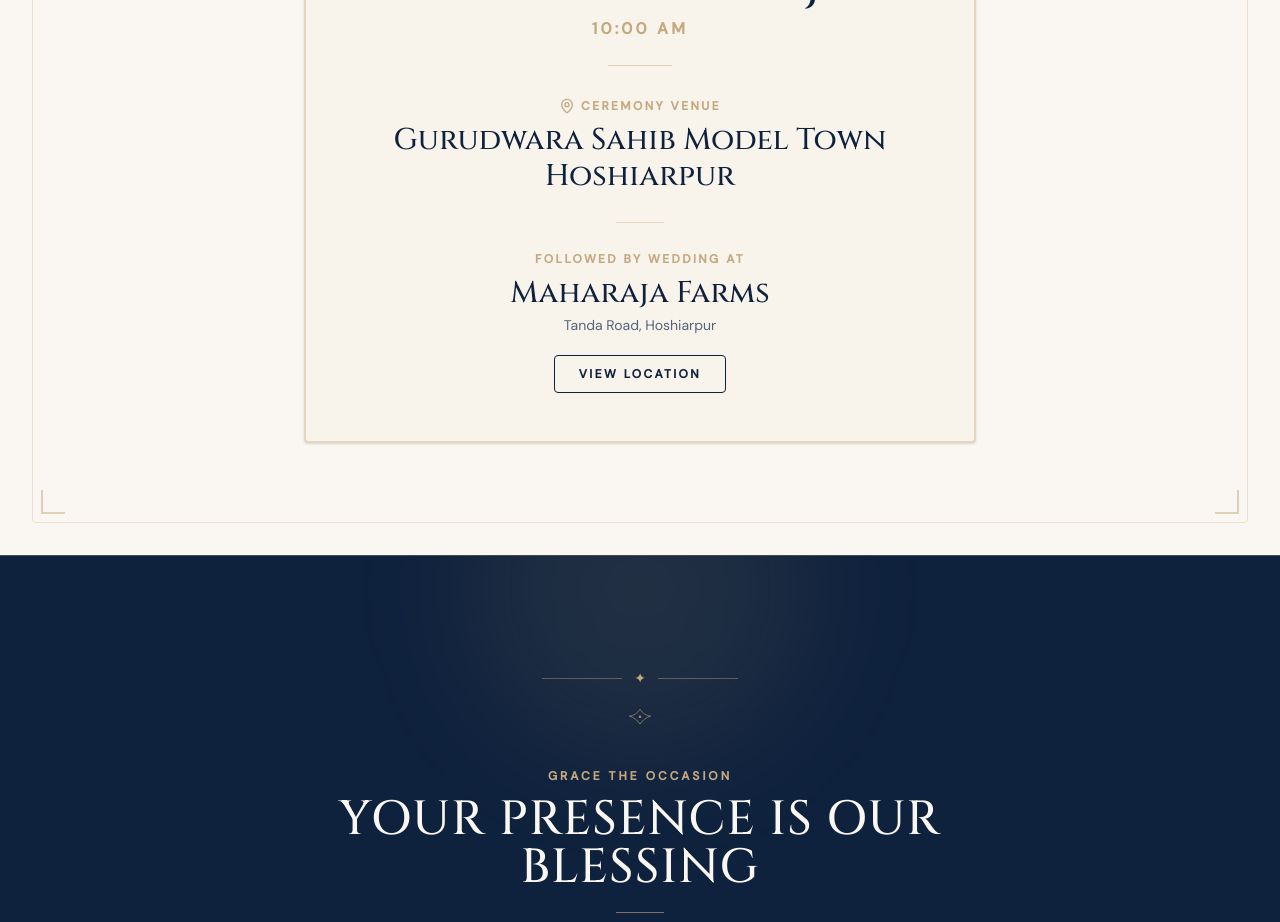
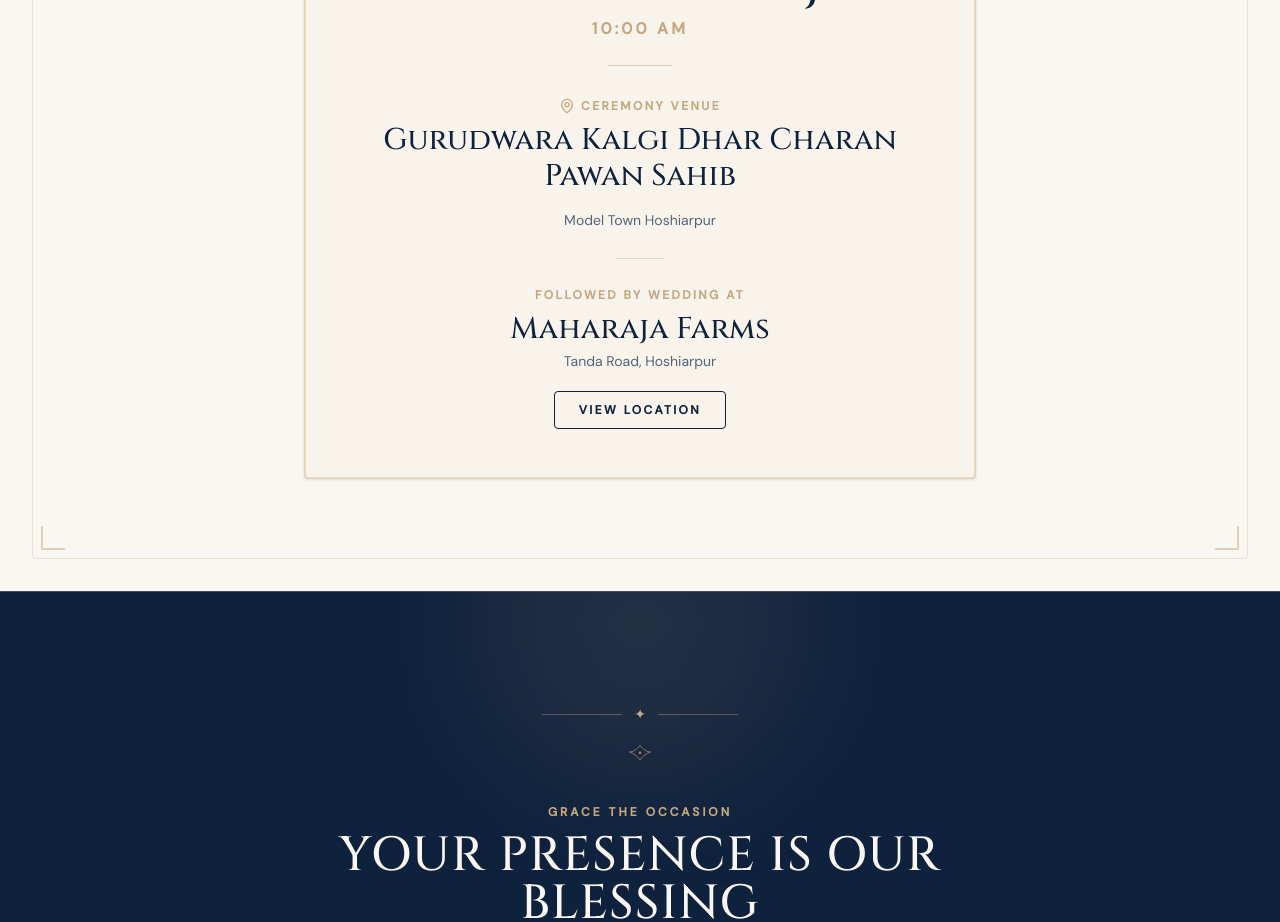
Before and after one commit to GurkanwarSingh56/Wedding-Invitation, a Next.js app: page / in a window 1280 px wide. Shown: the part 4820-5742 px from the top of the page. Built offline with nearby package versions, Linux system fonts and the light colour scheme.

Commit message:
updated location

```diff
--- a/components/sections/WeddingDay.tsx
+++ b/components/sections/WeddingDay.tsx
@@ -110,8 +110,11 @@
               <p className={`text-2xl sm:text-3xl text-blue-deep font-medium mb-4 ${isPunjabi ? 'font-punjabi' : 'font-serif'}`}>
                 {isPunjabi ? venue.gurudwaraSahibPunjabi : venue.gurudwaraSahib}
               </p>
+              <p className={`text-sm text-slate-muted mb-5 ${isPunjabi ? 'font-punjabi' : 'font-sans'}`}>
+                {isPunjabi ? venue.gurudwaraSahibLocationPunjabi : venue.gurudwaraSahibLocation}
+              </p>
+            </div>
 
-            </div>
 
             {/* Subtle Divider */}
             <div className="w-12 h-px bg-gold-antique/40 mx-auto my-7"></div>
--- a/data/wedding.ts
+++ b/data/wedding.ts
@@ -73,8 +73,11 @@
       googleMapsUrl: "https://maps.google.com/?q=Gurudwara+Baba+Baghel+Singh+Hariana+Hoshiarpur",
     },
     anandKaraj: {
-      gurudwaraSahib: "Gurudwara Sahib Model Town Hoshiarpur",
-      gurudwaraSahibPunjabi: "ਗੁਰਦੁਆਰਾ ਸਾਹਿਬ ਮਾਡਲ ਟਾਊਨ ਹੁਸ਼ਿਆਰਪੁਰ",
+      gurudwaraSahib: "Gurudwara Kalgi Dhar Charan Pawan Sahib",
+      gurudwaraSahibPunjabi: "ਗੁਰਦੁਆਰਾ ਕਲਗੀਧਰ ਚਰਨ ਪਵਨ ਸਾਹਿਬ",
+      gurudwaraSahibLocation: "Model Town Hoshiarpur ",
+      gurudwaraSahibLocationPunjabi: "ਮਾਡਲ ਟਾਊਨ ਹੁਸ਼ਿਆਰਪੁਰ ",
+
       name: "Maharaja Farms",
       namePunjabi: "ਮਹਾਰਾਜਾ ਫਾਰਮਜ਼",
       address: "Tanda Road, Hoshiarpur",
```
